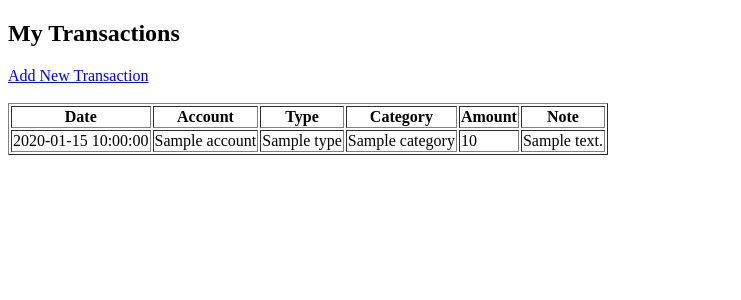
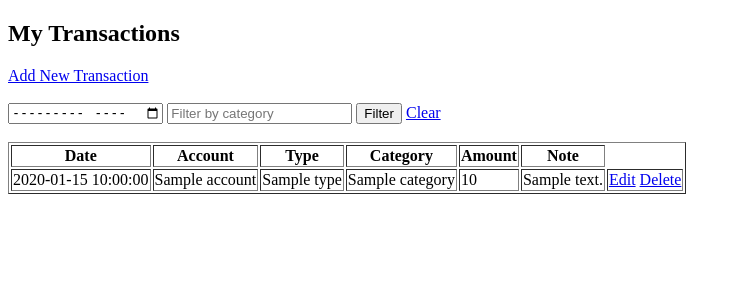
Before and after one commit to BRIJES11/finance-inventory-app, a Flask app: page /expense/transactions in a window 1280 px wide. Shown: the top 300 px of the page, without its empty margins (0-741 px from the left). Run offline with Flask 3, Linux system fonts and the light colour scheme; the visitor is signed in with stand-in values (Sample User, id 1); a database or web service that is not in the repository returns one stand-in record (values such as "Sample title").

Commit message:
Day 4: Edit, delete and filter transactions complete

```diff
--- a/expense.py
+++ b/expense.py
@@ -1,6 +1,7 @@
 from flask import Blueprint, redirect, request, url_for, render_template
 from flask_login import login_required, current_user
 from db import db
+from bson import ObjectId
 
 expense = Blueprint("expense", __name__, url_prefix="/expense")
 
@@ -30,5 +31,43 @@ def add():
 @expense.route("/transactions", methods=["GET", "POST"])
 @login_required
 def transactions():
+    month = request.args.get("month")
+    category = request.args.get("category")
+    query = {"user_id": current_user.id}
+    if month:
+        query["date"] = {"$regex": f"^{month}"}
+    if category:
+        query["category"] = category
     transactions = list(db.transactions.find({"user_id": current_user.id}))
     return render_template("expense/transactions.html", transactions=transactions)
+
+@expense.route("/edit/<transaction_id>", methods=["GET", "POST"])
+@login_required
+def edit(transaction_id):
+    transaction = db.transactions.find_one({"_id": ObjectId(transaction_id), })
+    if request.method == "POST":
+        account = request.form["account"]
+        type = request.form["type"]
+        category = request.form["category"]
+        amount = request.form["amount"]
+        date = request.form["date"]
+        note = request.form["note"]
+        db.transactions.update_one(
+            {"_id": ObjectId(transaction_id)},
+            {"$set": {
+                "account": account,
+                "type": type,
+                "category": category,
+                "amount": float(amount),
+                "date": date,
+                "note" : note,
+           }}
+        )
+        return redirect(url_for("expense.transactions"))
+    return render_template("expense/edit_transaction.html", transaction=transaction)
+
+@expense.route("/delete/<transaction_id>")
+@login_required
+def delete(transaction_id):
+    db.transactions.delete_one({"_id": ObjectId(transaction_id)})
+    return redirect(url_for("expense.transactions"))
--- a/templates/expense/transactions.html
+++ b/templates/expense/transactions.html
@@ -6,6 +6,13 @@
 <body>
     <h2>My Transactions</h2>
     <a href="/expense/add">Add New Transaction</a><br><br>
+
+    <form method="GET">
+        <input type="month" name="month" placeholder="Filter by month">
+        <input type="text" name="category" placeholder="Filter by category">
+        <button type="submit">Filter</button>
+        <a href="/expense/transactions">Clear</a>
+    </form><br>
 
     <table border="1">
         <tr>
@@ -24,6 +31,10 @@
             <td>{{ transaction.category }}</td>
             <td>{{ transaction.amount }}</td>
             <td>{{ transaction.note }}</td>
+            <td>
+                <a href="/expense/edit/{{ transaction._id }}">Edit</a>
+                <a href="/expense/delete/{{ transaction._id }}">Delete</a>
+            </td>
         </tr>
         {% endfor %}
     </table>
```
Also changed, not shown: templates/expense/edit_transaction.html (added, +28 -0 lines).
